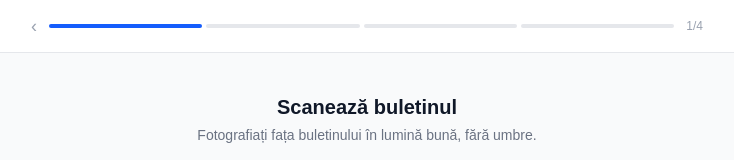
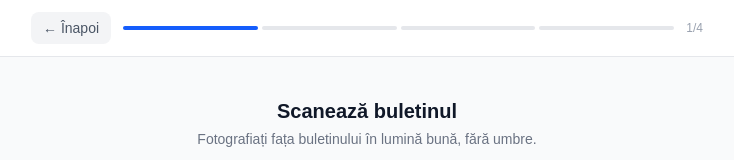
Before and after one commit to horiamorariu/evand, a Next.js app: page /client/new in a window 1280 px wide. Shown: the top 160 px of the page, without its empty margins (273-1007 px from the left). Built offline with nearby package versions, Linux system fonts and the light colour scheme.

Commit message:
Make back button visible in new client flow

```diff
--- a/src/app/client/new/page.tsx
+++ b/src/app/client/new/page.tsx
@@ -105,9 +105,9 @@ export default function NewClientPage() {
               if (stepIndex === 0) router.push("/dashboard");
               else setStep(flowSteps[stepIndex - 1]);
             }}
-            className="text-gray-400 hover:text-gray-600 text-lg"
+            className="flex items-center gap-1 text-sm font-medium text-gray-600 hover:text-gray-900 bg-gray-100 hover:bg-gray-200 rounded-lg px-3 py-1.5 transition-colors"
           >
-            ‹
+            ← Înapoi
           </button>
           <div className="flex-1">
             <div className="flex gap-1">
```
